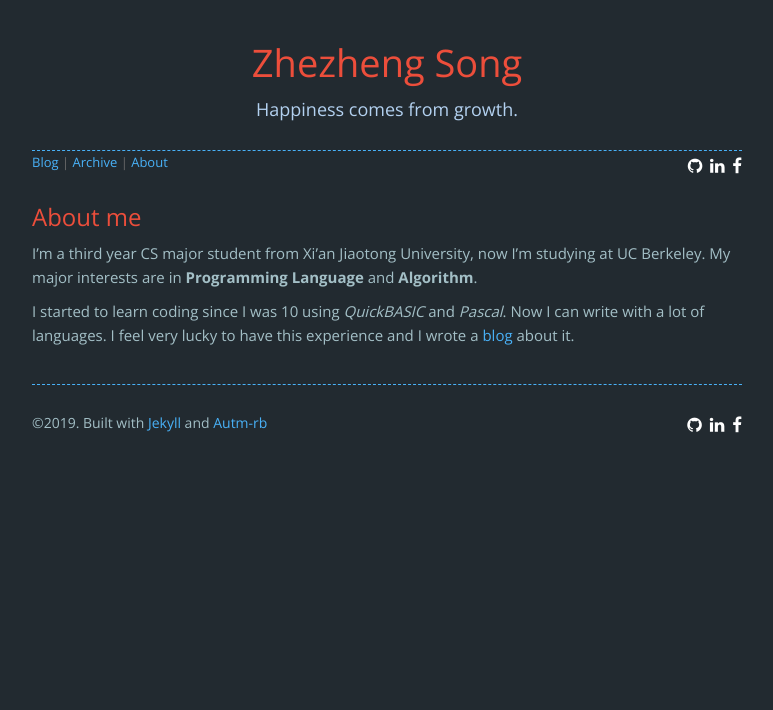
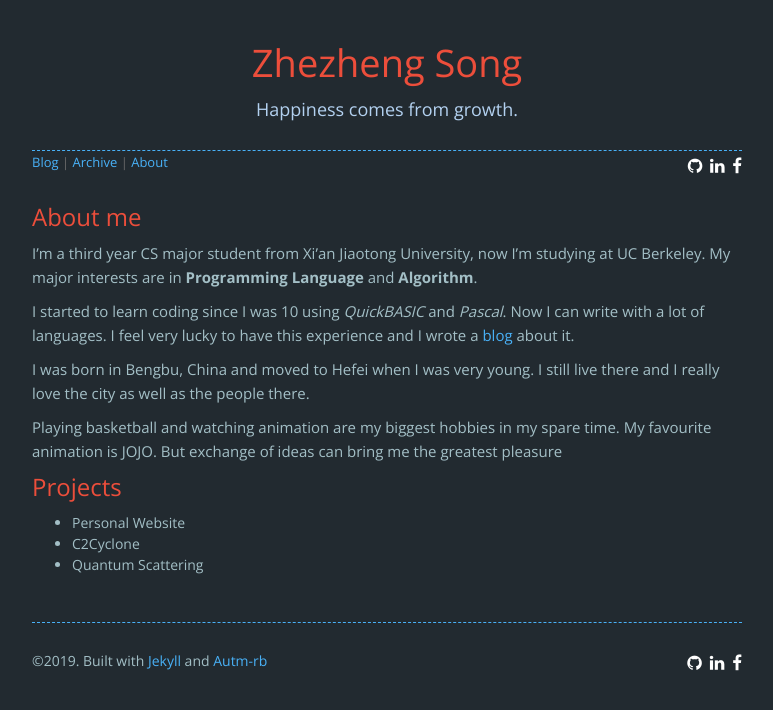
Before and after one commit to zhezhengsong/zhezhengsong.github.io, a Jekyll site: the page built from about.html, in a window 1280 px wide. Shown: the top 710 px of the page, without its empty margins (253-1026 px from the left). Built offline with Jekyll 4.4.1, drawn with Linux system fonts in a browser that asks for light colours; nearby versions of some CDN libraries; comment, search, counter and statistics services are not loaded.

Commit message:
new about me

```diff
--- a/_data/about.yml
+++ b/_data/about.yml
@@ -4,3 +4,12 @@
   My major interests are in **Programming Language** and **Algorithm**.
 
   I started to learn coding since I was 10 using *QuickBASIC* and *Pascal*. Now I can write with a lot of languages. I feel very lucky to have this experience and I wrote a [blog](https://zhezhengsong.github.io/posts/my-coding-experience) about it.
+
+  I was born in Bengbu, China and moved to Hefei when I was very young. I still live there and I really love the city as well as the people there.
+
+  Playing basketball and watching animation are my biggest hobbies in my spare time. My favourite animation is JOJO. But exchange of ideas can bring me the greatest pleasure
+
+  ## Projects
+    + Personal Website
+    + C2Cyclone
+    + Quantum Scattering
```
Also changed, not shown: _posts/2019-11-30-introspection.md (deleted, +0 -4 lines).
